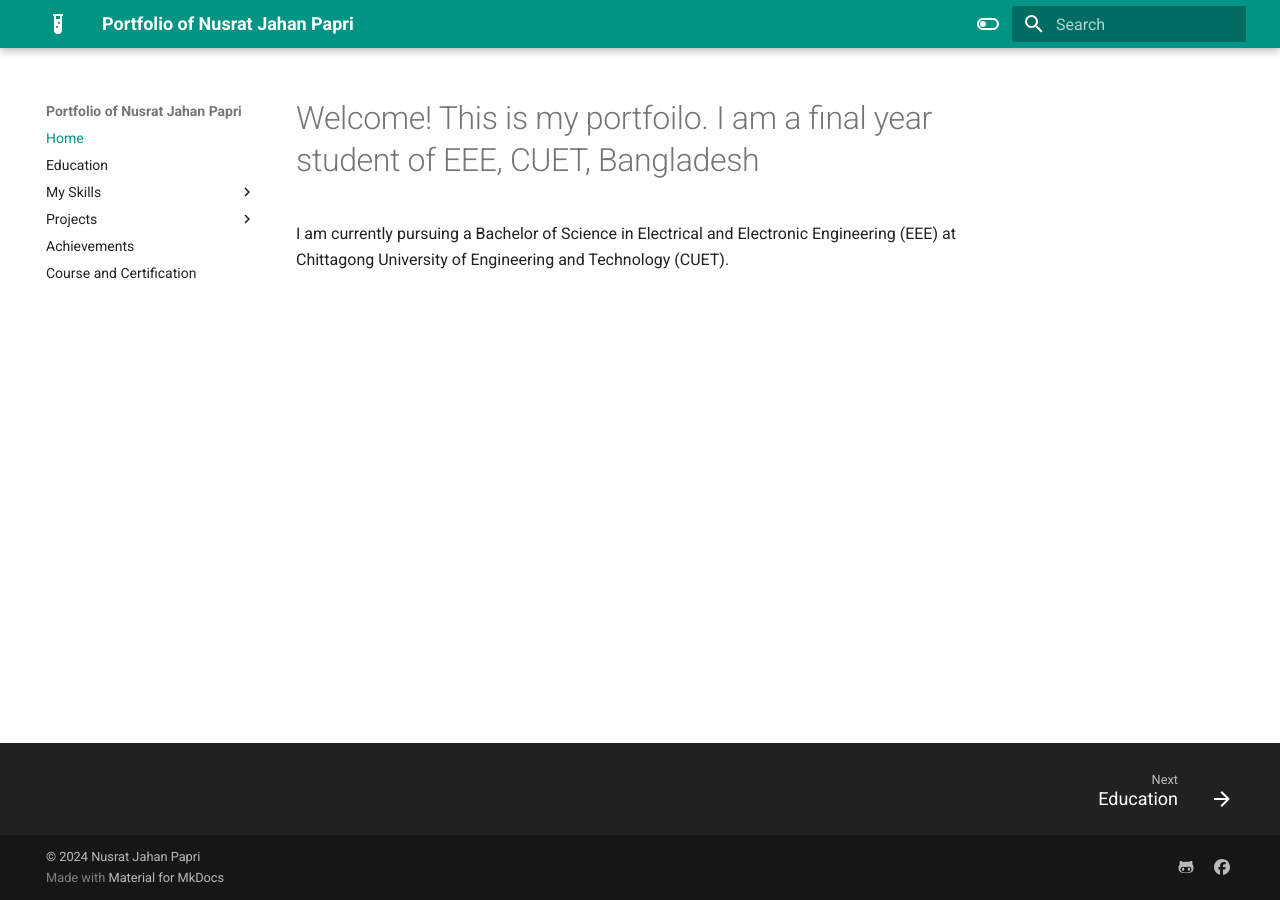
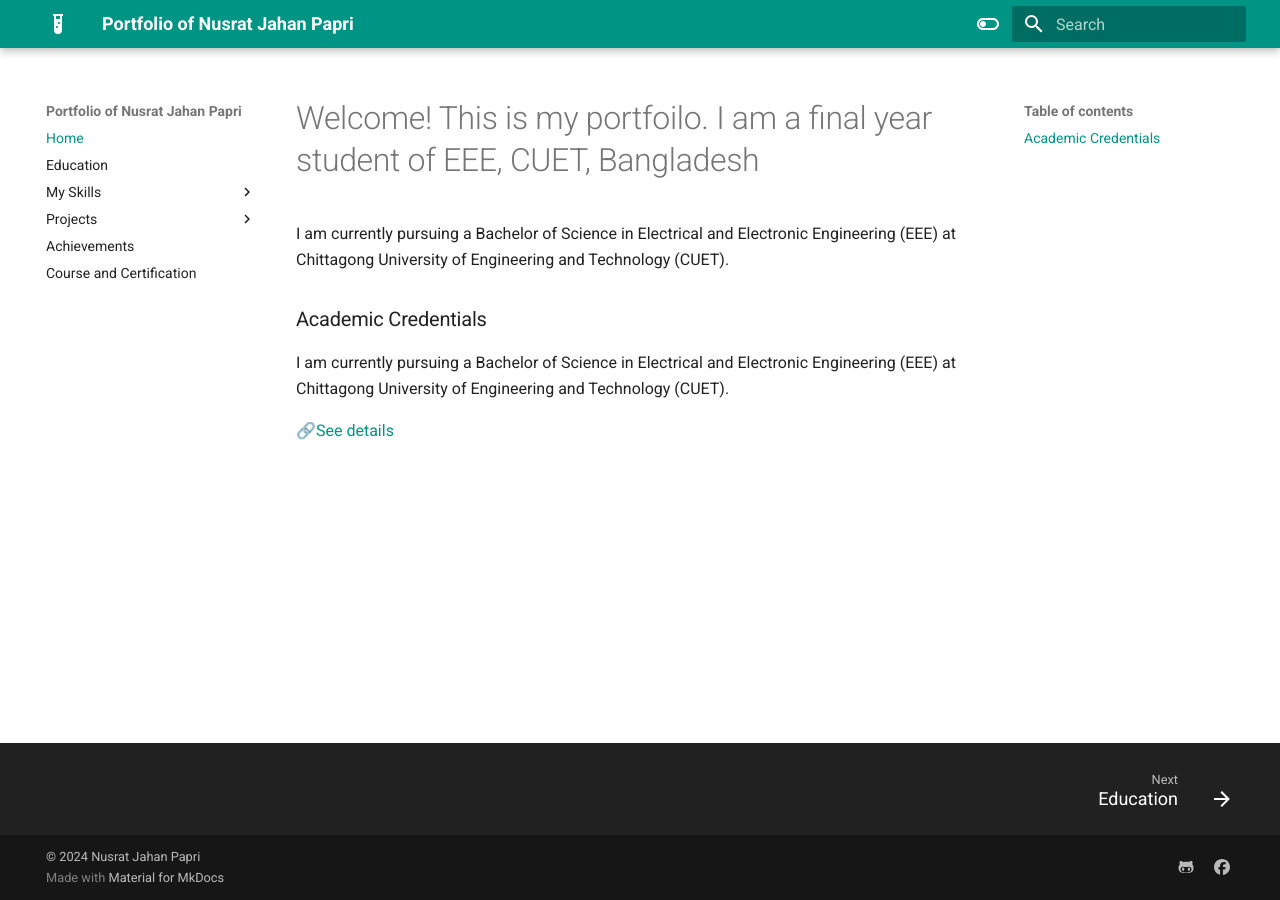
Before and after one commit to Nusrat008/papri-portfolio, an MkDocs documentation site: the page built from docs/index.md, in a window 1280 px wide. Built offline with MkDocs 1.6.1 and Material for MkDocs 9.7.7, drawn with Linux system fonts in a browser that asks for light colours.

Commit message:
updated education

```diff
--- a/docs/index.md
+++ b/docs/index.md
@@ -1,3 +1,10 @@
 # Welcome! This is my portfoilo. I am a final year student of EEE, CUET, Bangladesh
 
 I am currently pursuing a Bachelor of Science in Electrical and Electronic Engineering (EEE) at Chittagong University of Engineering and Technology (CUET).
+
+
+### Academic Credentials
+
+I am currently pursuing a Bachelor of Science in Electrical and Electronic Engineering (EEE) at Chittagong University of Engineering and Technology (CUET).
+
+🔗[See details](https://nusrat008.github.io/Portfolio/Education)
```
